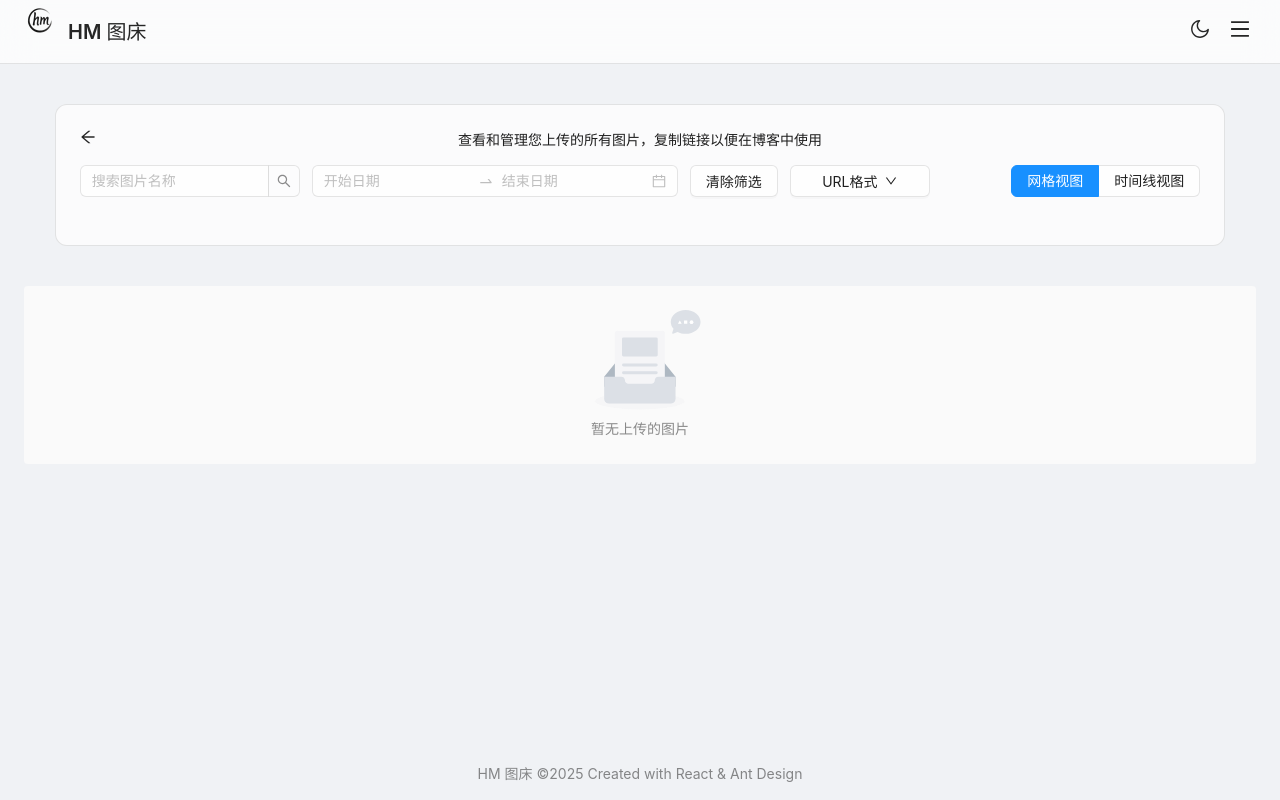
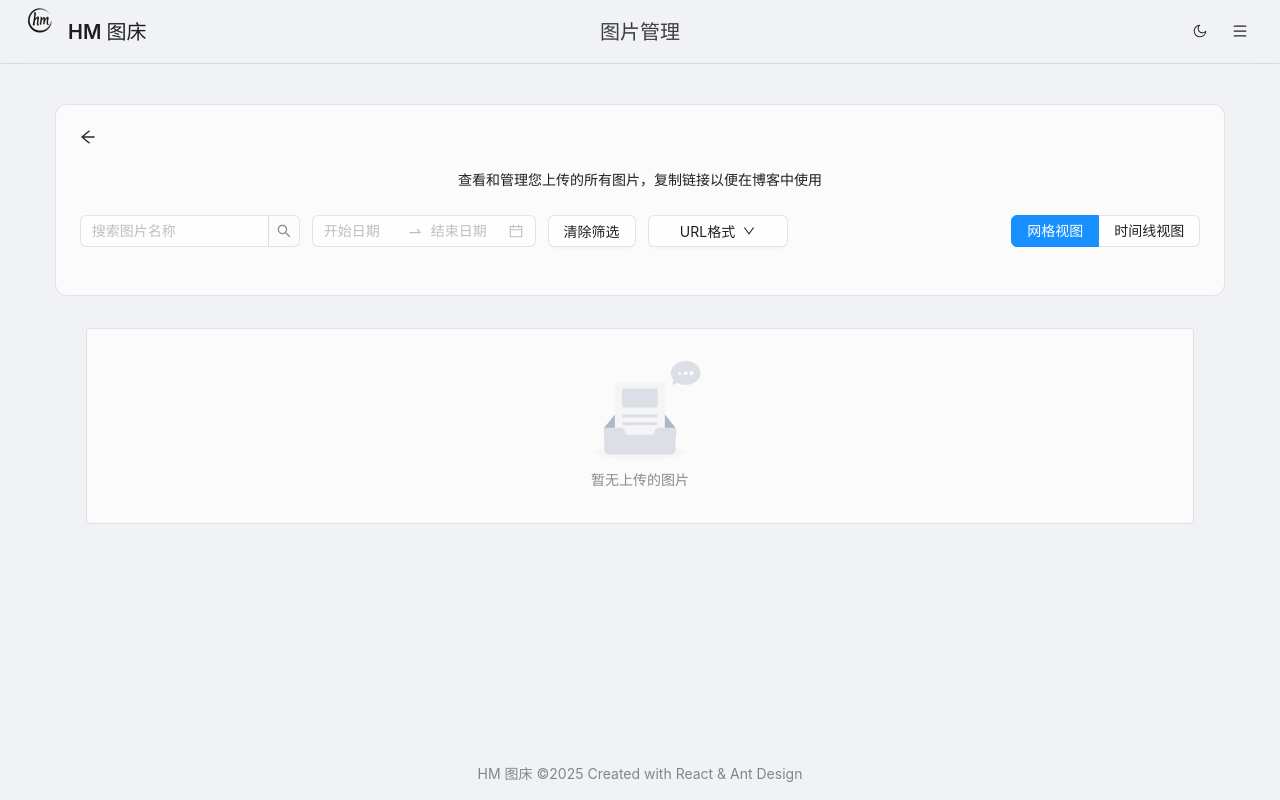
Before and after one commit to honestman9527/hm-image-host, a React (Vite) app: page /images in a window 1280 px wide. Built offline with nearby package versions, Linux system fonts and the light colour scheme.

Commit message:
完美
666

```diff
--- a/src/App.css
+++ b/src/App.css
@@ -4,52 +4,53 @@
 }
 
 .app-header {
-  position: sticky;
-  top: 0;
-  z-index: 10;
-  width: 100%;
   display: flex;
+  justify-content: space-between;
   align-items: center;
-  background: var(--component-background);
+  padding: 0 24px;
+  height: 64px;
   backdrop-filter: blur(var(--glass-blur));
   -webkit-backdrop-filter: blur(var(--glass-blur));
   border-bottom: 1px solid var(--border-color);
-  padding: 0 24px;
-  transition: background 0.3s, border-color 0.3s;
+  position: sticky;
+  top: 0;
+  z-index: 1000;
 }
 
 .logo-container {
   display: flex;
   align-items: center;
-  flex: 1;
-  margin: 0 !important;
-  font-weight: 600;
 }
 
 .logo-image {
   height: 32px;
-  width: 32px;
   margin-right: 12px;
-  transition: transform 0.3s ease;
-}
-
-.logo-image:hover {
-  transform: rotate(-15deg);
 }
 
 .app-title {
-  color: var(--text-color) !important;
   margin: 0 !important;
-  font-weight: 600;
+  color: var(--text-color);
+}
+
+.page-title-container {
+  position: absolute;
+  left: 0;
+  right: 0;
+  display: flex;
+  justify-content: center;
+  align-items: center;
+  pointer-events: none; /* 允许点击穿透 */
+}
+
+.page-title {
+  margin: 0 !important;
+  color: var(--text-color);
+  opacity: 0.85;
 }
 
 .theme-button,
 .menu-button {
-  font-size: 20px;
   color: var(--text-color) !important;
-  height: 40px;
-  width: 40px;
-  transition: color 0.3s;
 }
 
 .app-content {
@@ -82,6 +83,10 @@
 @media (max-width: 380px) {
   .app-title {
     display: none;
+  }
+
+  .page-title {
+    font-size: 16px !important;
   }
 
   .app-header {
--- a/src/App.jsx
+++ b/src/App.jsx
@@ -14,10 +14,12 @@ function App() {
   const navigate = useNavigate();
   const { theme: currentTheme, toggleTheme } = useTheme();
   const { isInitialized, initializeSync } = useSync()
+  const [pageTitle, setPageTitle] = useState('GitHub图床');
 
   // 文本变量
   const t = {
     title: 'HM 图床',
+    upload: '上传图片',
     imageManager: '图片管理',
     settings: '设置',
     footer: 'HM 图床 ©{year} Created with React & Ant Design'
@@ -36,6 +38,24 @@ function App() {
       }
     }
   }, [isInitialized, initializeSync]);
+
+  // 根据当前路径设置页面标题
+  useEffect(() => {
+    switch (location.pathname) {
+      case '/':
+        setPageTitle(t.upload);
+        break;
+      case '/images':
+        setPageTitle(t.imageManager);
+        break;
+      case '/settings':
+        setPageTitle(t.settings);
+        break;
+      default:
+        setPageTitle(t.title);
+        break;
+    }
+  }, [location.pathname, t]);
 
   const menuItems = [
     {
@@ -88,6 +108,9 @@ function App() {
             </Link>
             <Title level={4} className="app-title">{t.title}</Title>
           </div>
+          <div className="page-title-container">
+            <Title level={4} className="page-title">{pageTitle}</Title>
+          </div>
           <Space>
             <Button
               type="text"
--- a/src/pages/ImageManager.css
+++ b/src/pages/ImageManager.css
@@ -124,11 +124,16 @@
 }
 
 .empty-container {
-  margin: 40px 0;
-  padding: 24px;
-  background-color: #fafafa;
+  margin: 32px auto;
+  padding: 32px;
+  max-width: 90%;
   border-radius: 4px;
   text-align: center;
+}
+
+.theme-adaptive-empty {
+  background-color: var(--component-background) !important;
+  border: 1px solid var(--border-color) !important;
 }
 
 /* 网格视图样式 */
--- a/src/pages/ImageManager.jsx
+++ b/src/pages/ImageManager.jsx
@@ -427,7 +427,7 @@ const ImageManager = () => {
           onClick={() => navigate('/')}
           className="back-button"
         />
-        <Paragraph style={{ textAlign: 'center' }}>{t.subtitle}</Paragraph>
+        <Paragraph style={{ textAlign: 'center' , margin: 24 , paddingTop: 16 }}>{t.subtitle}</Paragraph>
         <div className="controls-container-row">
           <Search
             placeholder={t.search}
@@ -441,7 +441,7 @@ const ImageManager = () => {
             onChange={handleDateRangeChange}
             value={dateRange}
             placeholder={[t.startDate, t.endDate]}
-            style={{  }}
+            style={{ minWidth: 220, flex: 1 }}
           />
           <Button onClick={clearFilters}>{t.clearFilters}</Button>
           <Dropdown overlay={linkFormatMenu} trigger={['click']}>
@@ -449,7 +449,7 @@ const ImageManager = () => {
               {t[selectedFormat + 'Format'] || t.urlFormat} <DownOutlined />
             </Button>
           </Dropdown>
-          <div style={{ flex: 1, minWidth: '12px' }} />
+          <div style={{ flex: 1, minWidth: 12 }} />
           <Radio.Group value={viewMode} onChange={handleViewModeChange} buttonStyle="solid" style={{ marginRight: 'auto' }}>
             <Radio.Button value="grid">{t.gridView}</Radio.Button>
             <Radio.Button value="timeline">{t.timelineView}</Radio.Button>
@@ -463,7 +463,7 @@ const ImageManager = () => {
               {images.length === 0 ? t.noImages : t.noMatchingImages}
             </span>
           }
-          className="empty-container"
+          className="empty-container theme-adaptive-empty"
         />
       ) : (
         viewMode === 'grid' ? renderGridView() : renderTimelineView()
--- a/src/pages/Settings.css
+++ b/src/pages/Settings.css
@@ -20,6 +20,18 @@
   margin-top: 16px;
   margin-bottom: 16px;
   position: relative;
+}
+
+.settings-subtitle {
+  text-align: center;
+  margin: 0 auto 24px;
+  max-width: 80%;
+  padding-top: 16px;
+}
+
+.add-config-button-wrapper {
+  margin-left: 16px;
+  margin-bottom: 16px;
 }
 
 .settings-header {
--- a/src/pages/Settings.jsx
+++ b/src/pages/Settings.jsx
@@ -503,7 +503,7 @@ const Settings = () => {
           onClick={() => navigate('/')}
           className="back-button"
         />
-        <Paragraph>{t.subtitle}</Paragraph>
+        <Paragraph className="settings-subtitle">{t.subtitle}</Paragraph>
 
         {/* GitHub 配置部分 */}
         <div className="settings-section">
@@ -511,6 +511,8 @@ const Settings = () => {
             <Title level={4}>
               <GithubOutlined /> {t.githubSettings}
             </Title>
+          </div>
+          <div className="add-config-button-wrapper">
             <Button
               type="primary"
               icon={<PlusOutlined />}
```
